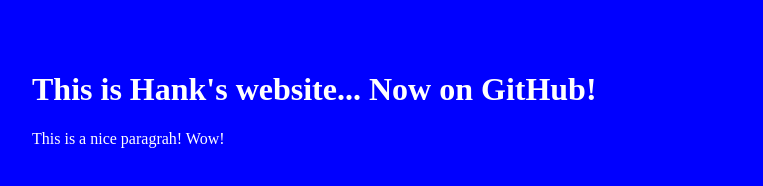
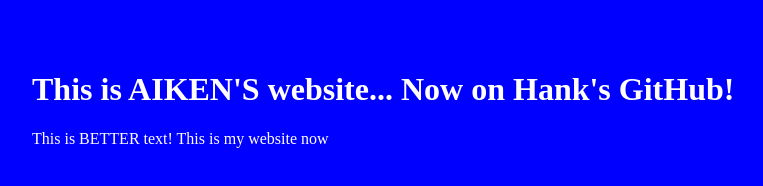
Before and after one commit to aikenbacons/my-git-website, a plain HTML site: page index.html in a window 1280 px wide. Shown: the whole page, without its empty margins (18-781 px from the left). Drawn offline with Linux system fonts and the light colour scheme.

Commit message:
Added some better text
The old text was bad, this is better.

```diff
--- a/index.html
+++ b/index.html
@@ -8,9 +8,9 @@
 	<link rel="stylesheet" href="css/style.css">
 </head>
 <body>
-	<h1>This is Hank's website... Now on GitHub!</h1>
+	<h1>This is AIKEN'S website... Now on Hank's GitHub!</h1>
 	<p>
-		This is a nice paragrah!  Wow!
+		This is BETTER text!  This is my website now
 	</p>
 </body>
 </html>
```
